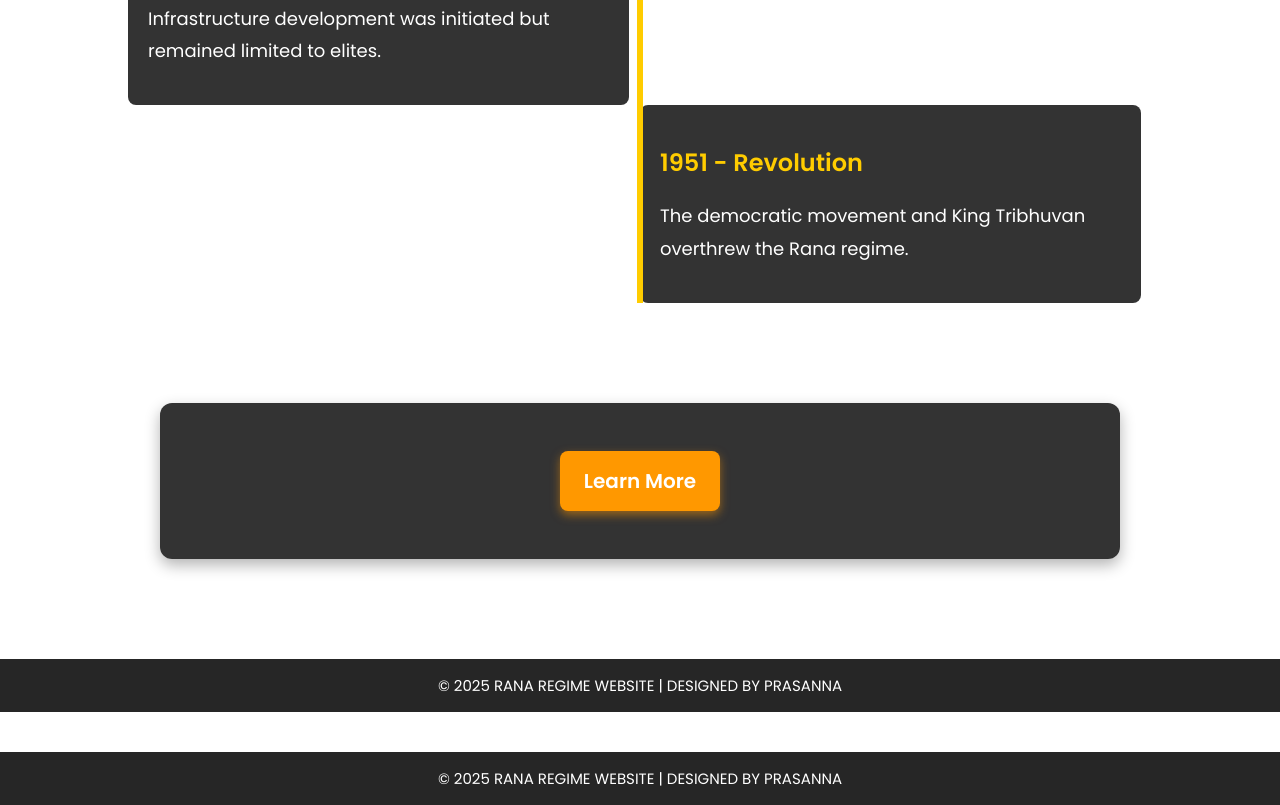
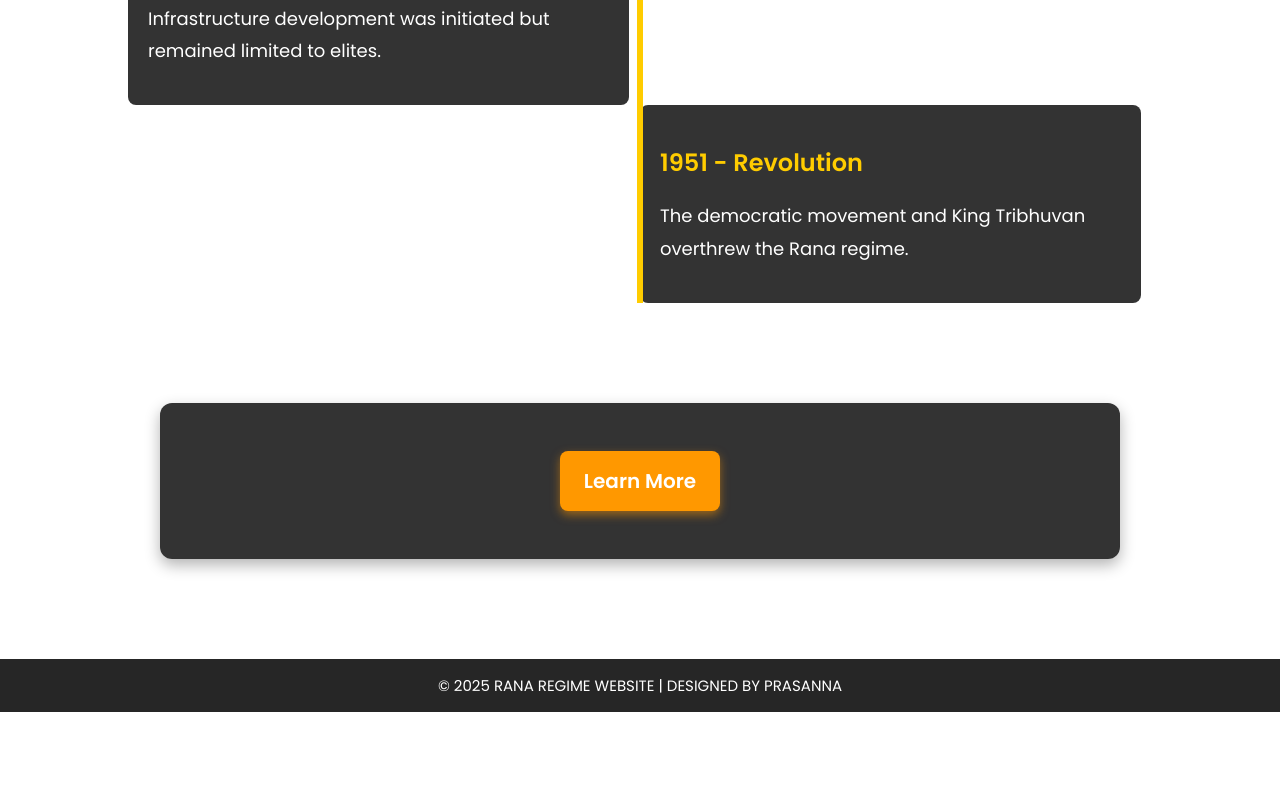
Before and after one commit to prasannawes/rana-regime, a plain HTML site: page index.html in a window 1280 px wide. Shown: the part 1919-2724 px from the top of the page. After the commit the page ends 2631 px from the top, so only its background shows below. Drawn offline with Linux system fonts and the light colour scheme.

Commit message:
Update index.html

```diff
--- a/index.html
+++ b/index.html
@@ -224,11 +224,6 @@
 <!-- Footer -->
 <footer>
     &copy; 2025 Rana Regime Website | Designed by Prasanna
-</footer>
-<!-- Footer -->
-<footer>
-    &copy; 2025 Rana Regime Website | Designed by Prasanna
-</footer>
 
 <!-- Scroll Fix Script -->
 <script>
```
